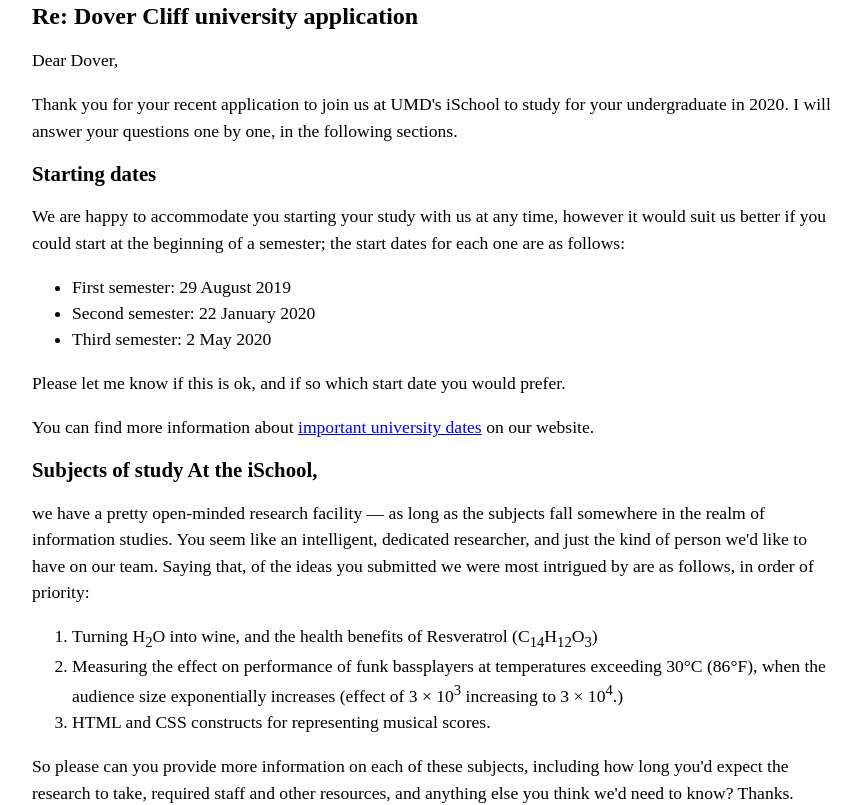
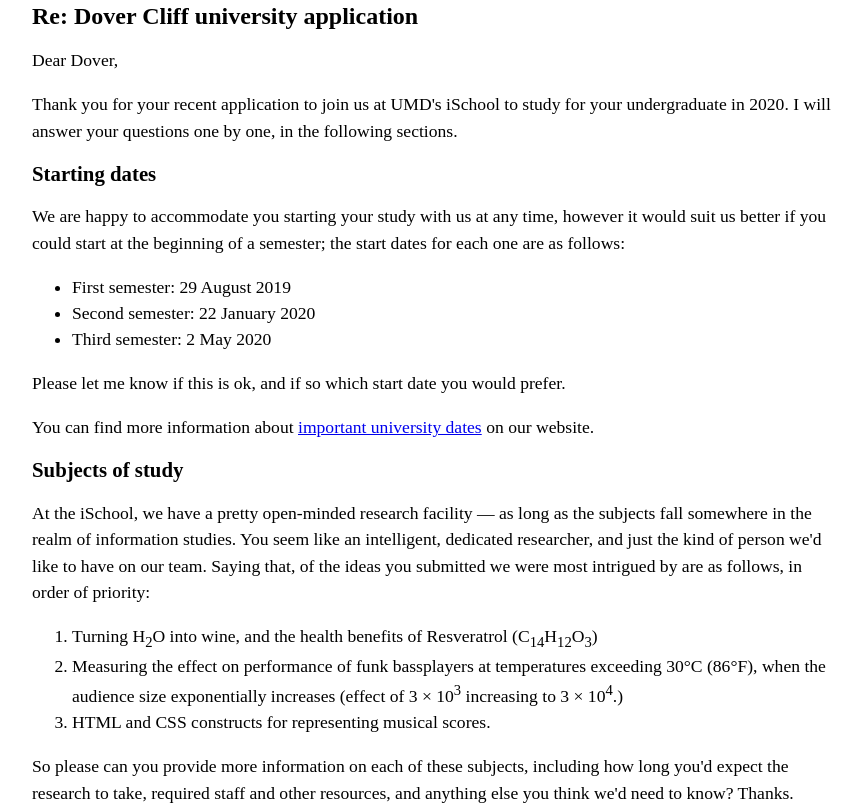
Before and after one commit to dbaker18/dbaker18.github.io, a plain HTML site: page lab2/index.html in a window 1280 px wide. Shown: the part 434-1239 px from the top of the page, without its empty margins (208-1069 px from the left). Drawn offline with Linux system fonts and the light colour scheme.

Commit message:
Update index.html

```diff
--- a/lab2/index.html
+++ b/lab2/index.html
@@ -76,9 +76,9 @@ each one are as follows:</p>
 
 <p>You can find more information about <a href="http://umd.iolinks/">important university dates</a> on our website.</p>
 
-<h2>Subjects of study At the iSchool,</h2>
+<h2>Subjects of study</h2>
 
-<p>we have a pretty open-minded research facility — as long as the subjects fall
+<p> At the iSchool, we have a pretty open-minded research facility — as long as the subjects fall
 somewhere in the realm of information studies. You seem like an intelligent,
 dedicated researcher, and just the kind of person we'd like to have on our team.
 Saying that, of the ideas you submitted we were most intrigued by are as
```
